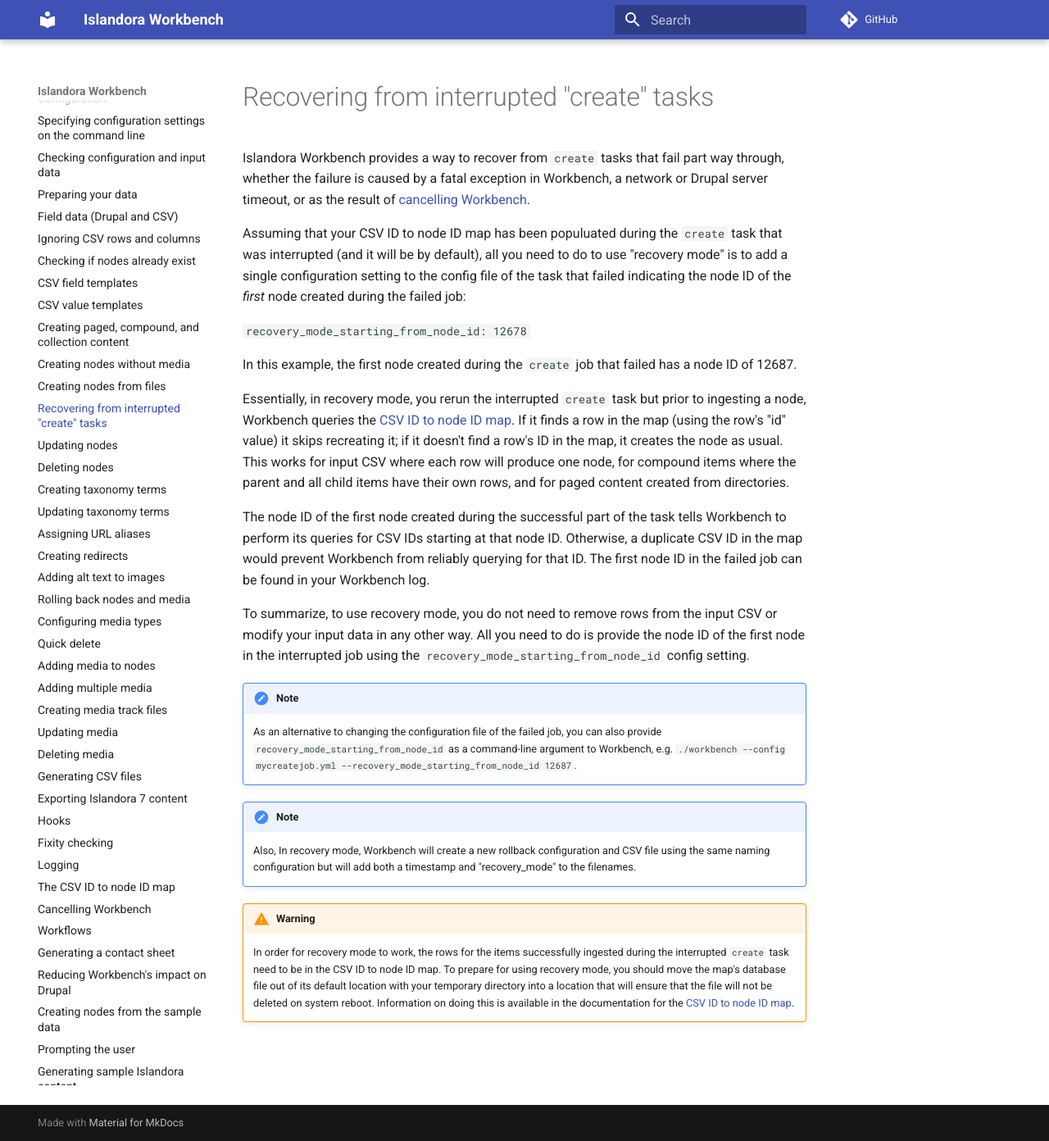
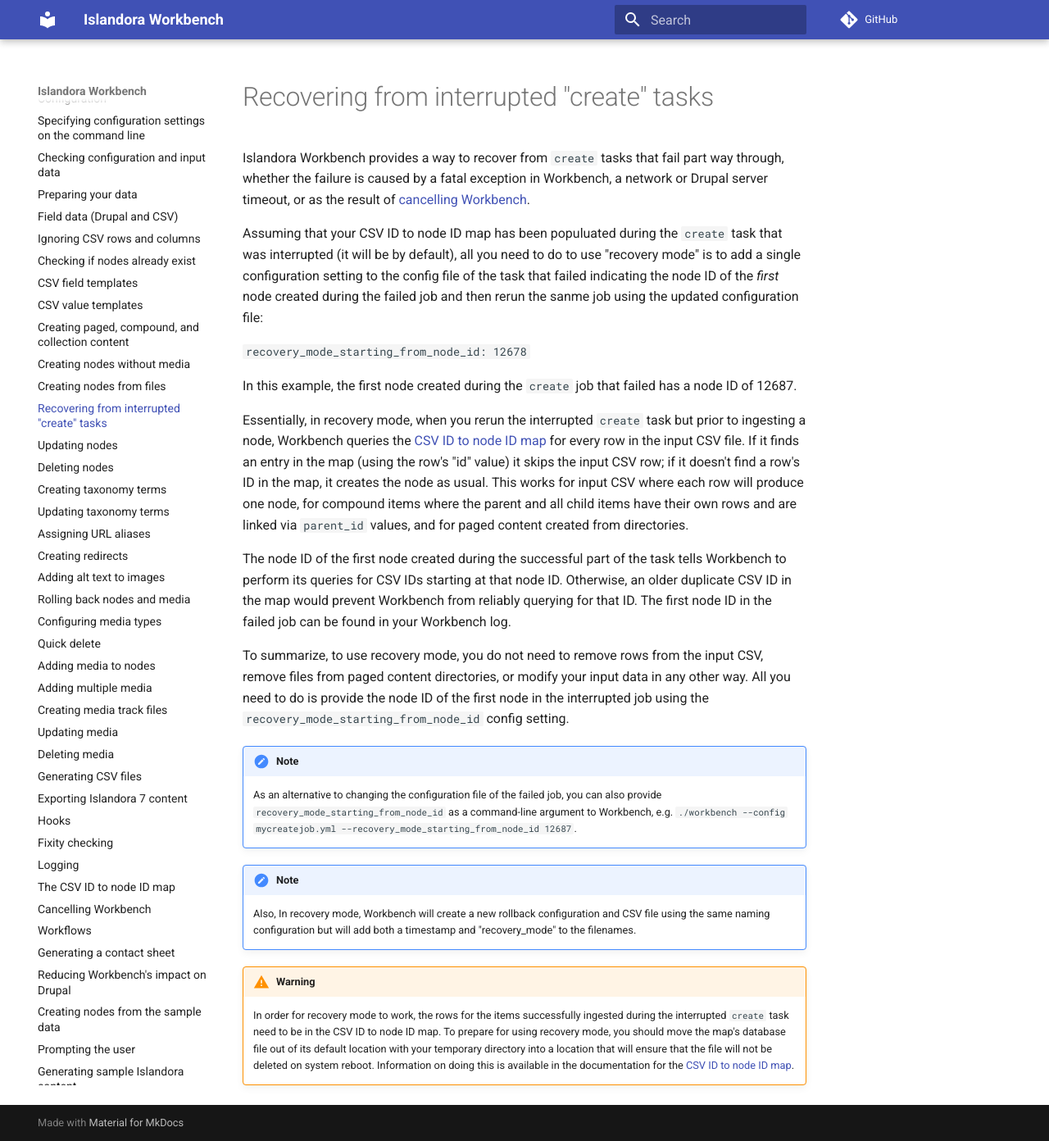
Before and after one commit to mjordan/islandora_workbench_docs, an MkDocs documentation site: the page built from docs/recovery_mode.md, in a window 1280 px wide and 1392 px high. Shown: the whole window at 82% size. Built offline with MkDocs 1.6.1 and Material for MkDocs 9.7.7, drawn with Linux system fonts in a browser that asks for light colours; comment, search, counter and statistics services are not loaded.

Commit message:
Couple more tweaks.

```diff
--- a/docs/recovery_mode.md
+++ b/docs/recovery_mode.md
@@ -2,17 +2,17 @@
 
 Islandora Workbench provides a way to recover from `create` tasks that fail part way through, whether the failure is caused by a fatal exception in Workbench, a network or Drupal server timeout, or as the result of [cancelling Workbench](/islandora_workbench_docs/cancelling).
 
-Assuming that your CSV ID to node ID map has been populuated during the `create` task that was interrupted (and it will be by default), all you need to do to use "recovery mode" is to add a single configuration setting to the config file of the task that failed indicating the node ID of the _first_ node created during the failed job:
+Assuming that your CSV ID to node ID map has been populuated during the `create` task that was interrupted (it will be by default), all you need to do to use "recovery mode" is to add a single configuration setting to the config file of the task that failed indicating the node ID of the _first_ node created during the failed job and then rerun the sanme job using the updated configuration file:
 
 `recovery_mode_starting_from_node_id: 12678`
 
 In this example, the first node created during the `create` job that failed has a node ID of 12687.
 
-Essentially, in recovery mode, you rerun the interrupted `create` task but prior to ingesting a node, Workbench queries the [CSV ID to node ID map](/islandora_workbench_docs/csv_id_to_node_id_map/). If it finds a row in the map (using the row's "id" value) it skips recreating it; if it doesn't find a row's ID in the map, it creates the node as usual. This works for input CSV where each row will produce one node, for compound items where the parent and all child items have their own rows, and for paged content created from directories.
+Essentially, in recovery mode, when you rerun the interrupted `create` task but prior to ingesting a node, Workbench queries the [CSV ID to node ID map](/islandora_workbench_docs/csv_id_to_node_id_map/) for every row in the input CSV file. If it finds an entry in the map (using the row's "id" value) it skips the input CSV row; if it doesn't find a row's ID in the map, it creates the node as usual. This works for input CSV where each row will produce one node, for compound items where the parent and all child items have their own rows and are linked via `parent_id` values, and for paged content created from directories.
 
-The node ID of the first node created during the successful part of the task tells Workbench to perform its queries for CSV IDs starting at that node ID. Otherwise, a duplicate CSV ID in the map would prevent Workbench from reliably querying for that ID. The first node ID in the failed job can be found in your Workbench log.
+The node ID of the first node created during the successful part of the task tells Workbench to perform its queries for CSV IDs starting at that node ID. Otherwise, an older duplicate CSV ID in the map would prevent Workbench from reliably querying for that ID. The first node ID in the failed job can be found in your Workbench log.
 
-To summarize, to use recovery mode, you do not need to remove rows from the input CSV or modify your input data in any other way. All you need to do is provide the node ID of the first node in the interrupted job using the `recovery_mode_starting_from_node_id` config setting.
+To summarize, to use recovery mode, you do not need to remove rows from the input CSV, remove files from paged content directories, or modify your input data in any other way. All you need to do is provide the node ID of the first node in the interrupted job using the `recovery_mode_starting_from_node_id` config setting.
 
 !!! note
     As an alternative to changing the configuration file of the failed job, you can also provide `recovery_mode_starting_from_node_id` as a command-line argument to Workbench, e.g. `./workbench --config mycreatejob.yml --recovery_mode_starting_from_node_id 12687`.
```
